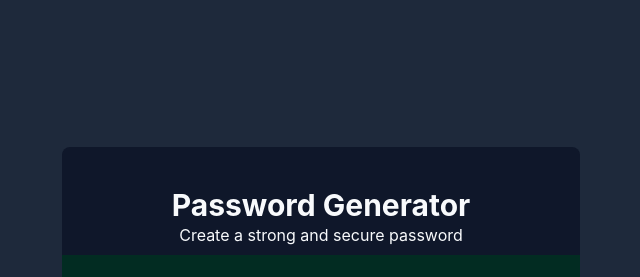
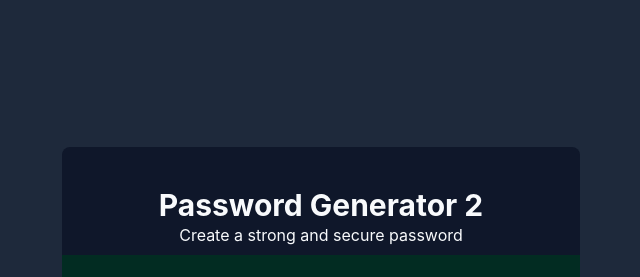
Before and after one commit to iamgutz/password-generator, a React (Create React App) app: page / in a window 1280 px wide. Shown: the top 277 px of the page, without its empty margins (319-959 px from the left). Built offline with nearby package versions, Linux system fonts and the light colour scheme.

Commit message:
test deploy

```diff
--- a/package.json
+++ b/package.json
@@ -1,5 +1,6 @@
 {
   "name": "react-password-generator",
+  "homepage": "https://iamgutz.github.io/react-password-generator",
   "version": "0.1.0",
   "private": true,
   "dependencies": {
@@ -20,6 +21,8 @@
     "web-vitals": "^2.1.4"
   },
   "scripts": {
+    "predeploy": "npm run build",
+    "deploy": "gh-pages -d build",
     "start": "react-scripts start",
     "build": "react-scripts build",
     "test": "react-scripts test",
@@ -46,6 +49,7 @@
   "devDependencies": {
     "@types/react-copy-to-clipboard": "^5.0.7",
     "autoprefixer": "^10.4.16",
+    "gh-pages": "^6.1.1",
     "postcss": "^8.4.32",
     "tailwindcss": "^3.4.0"
   }
--- a/src/PasswordGenerator/index.tsx
+++ b/src/PasswordGenerator/index.tsx
@@ -79,7 +79,7 @@ export default function PasswordGenerator() {
   return (
     <Paper>
       <div className="px-4 pt-4 pb-2 md:px-10 md:pt-10">
-        <h1 className="text-3xl font-bold text-center">Password Generator</h1>
+        <h1 className="text-3xl font-bold text-center">Password Generator 2</h1>
         <p className="text-center">Create a strong and secure password</p>
       </div>
 
```
Also changed, not shown: 1 other file (tests, documents, lock files or other folders).
